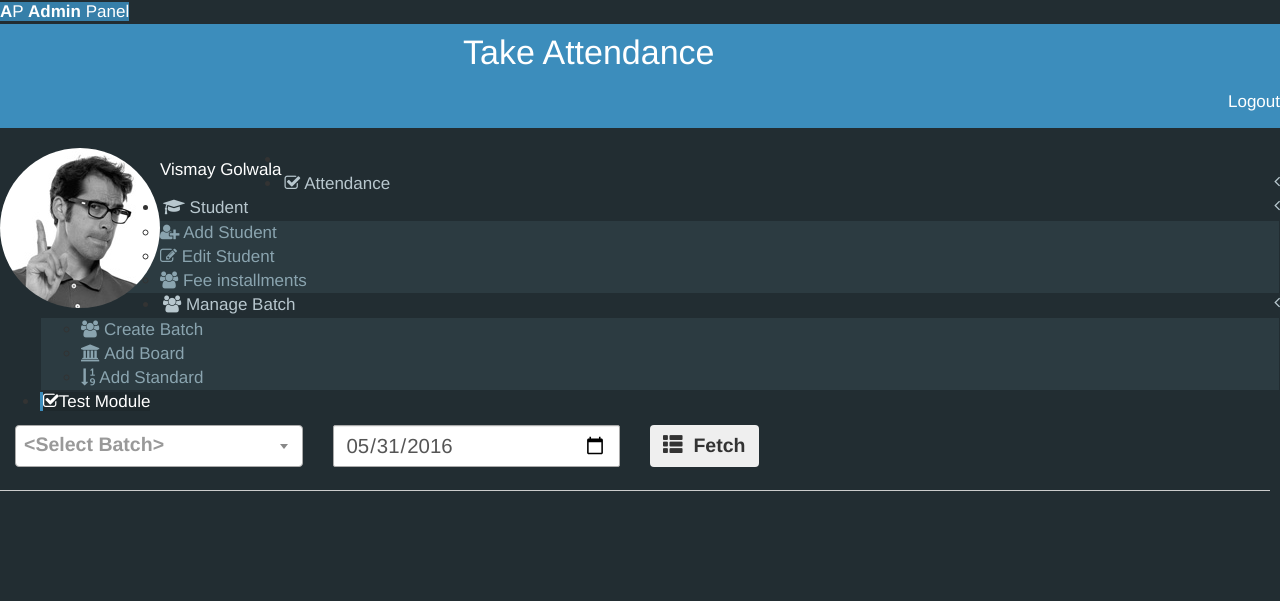
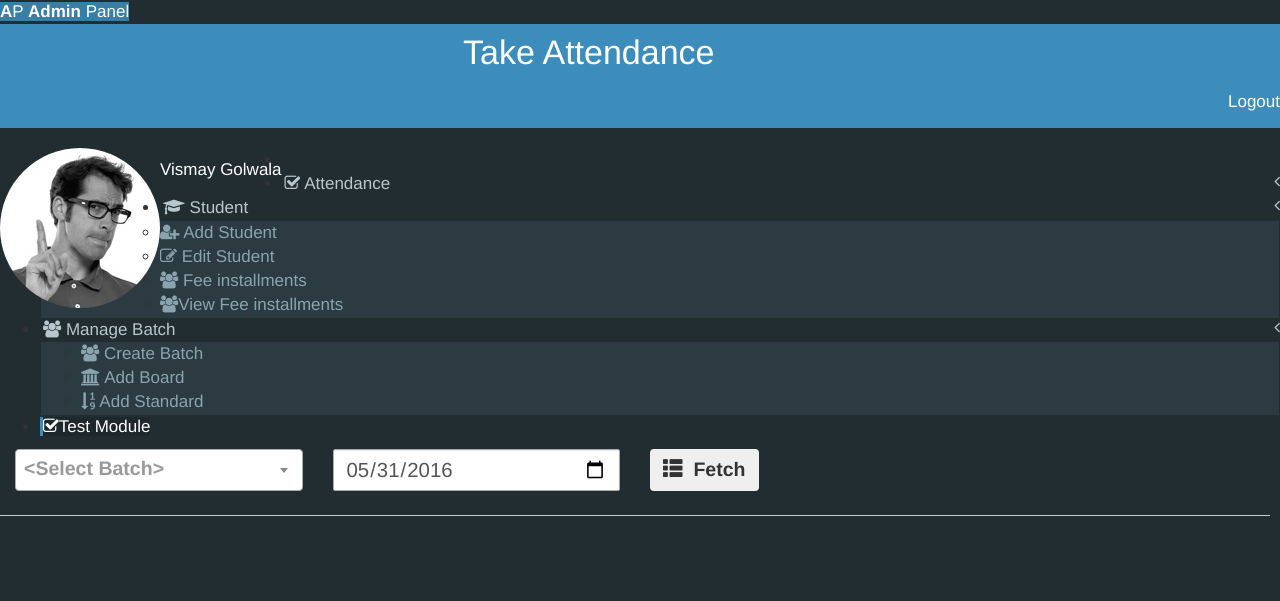
Before and after one commit to vismay-golwala/potential, a Django app: page /student/ in a window 1280 px wide. Shown: the top 601 px of the page. Run offline with Django 3.2, Linux system fonts and the light colour scheme; the visitor is signed in with stand-in values (Sample User, id 1); data that the repository does not hold is empty; some libraries are stand-ins or nearby versions.

Commit message:
view fees installments
https://github.com/vismay-golwala/potential/issues/3

```diff
--- a/student/templates/student/sidemenu.html
+++ b/student/templates/student/sidemenu.html
@@ -26,6 +26,7 @@
                     <li><a ref="student/student/"><i class="fa fa-user-plus"></i> Add Student</a></li>
                     <li><a ref="student/edit_student/"><i class="fa fa-edit"></i> Edit Student</a></li>
                     <li><a ref="student/fee/"><i class="fa fa-group"></i> Fee installments</a></li>
+                    <li><a ref="student/view_fees/"><i class="fa fa-group"></i>View Fee installments</a></li>
                 </ul>
             </li>
             <li class="treeview">
--- a/student/urls.py
+++ b/student/urls.py
@@ -24,5 +24,6 @@
     url(r'^test_model/$', views.test_model_form_view.as_view(), name='test'),
     url(r'^get_test_students/$',  views.get_test_students, name='get_test_students'),
     url(r'^login/$',  views.login_view.as_view(), name='login_view'),
-    url(r'^logout/$',  views.logout_user, name='logout_user')
+    url(r'^logout/$',  views.logout_user, name='logout_user'),
+    url(r'^view_fees/$',  views.fee_installment_form_view.as_view(), name='fee_installment_form_view')
 ]
--- a/student/views.py
+++ b/student/views.py
@@ -1,7 +1,7 @@
 from django.shortcuts import render, get_object_or_404
-from .models import student_info, batch, attends, board, standard, test_model
+from .models import student_info, batch, attends, board, standard, test_model, fee_installment
 from django.forms import modelformset_factory
-from .forms import student_info_form, batch_form, standard_form, board_form, fee_form, user_form
+from .forms import student_info_form, batch_form, standard_form, board_form, fee_form, user_form, fee_installment_form
 from django.views.generic import View
 from django.views.generic.edit import UpdateView, DeleteView
 from django.http import HttpResponse, HttpResponseRedirect
@@ -321,6 +321,29 @@
 		else:
 			return HttpResponse("Failure")
 
+class fee_installment_form_view(LoginRequiredMixin, View):
+	login_url = '/student/login/'
+	redirect_field_name = '/dashboard'
+
+	form_class = fee_installment_form
+	template_name = 'student/fee_installment.html'
+
+	def get(self, request):
+		# form = self.form_class
+		# return render(request, self.template_name, {"form":form})
+		fees = fee_installment.objects.all()
+		return render(request, self.template_name, {"fees":fees})
+
+	def post(self,request):
+		form = self.form_class(request.POST)
+		# fees per student logic
+		# batch = request.POST['batch']
+		# student = student_info.objects.get(pk=request.POST['student'])
+		# fees = fee_installment.objects.all().filter(student=student)
+		# return render(request, self.template_name, {"fees":fees})
+		fees = fee_installment.objects.all()
+		return render(request, self.template_name, {"fees":fees})
+
 #test module approach as same as attendance module
 class test_model_form_view(LoginRequiredMixin, View):
 	login_url = '/student/login/'
```
Also changed, not shown: student/forms.py (+19 -0 lines).
